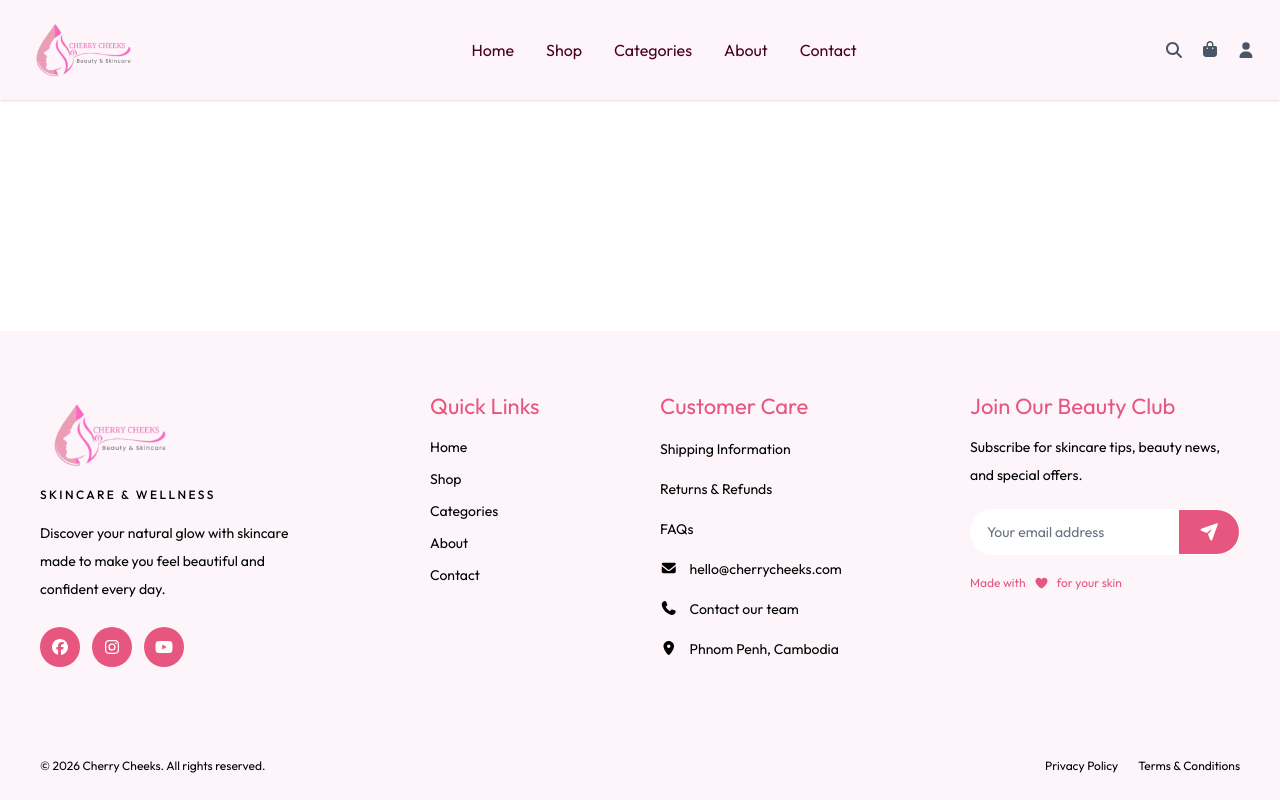
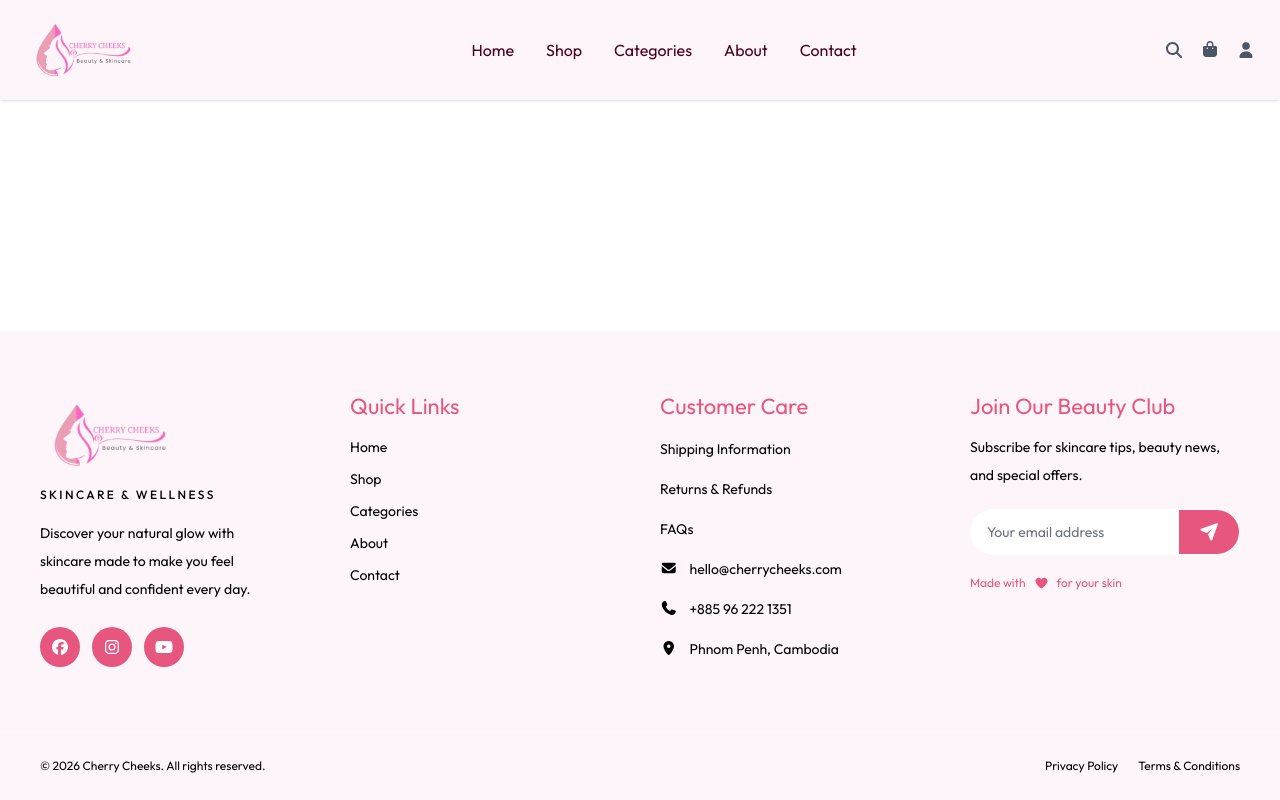
Before and after one commit to Seyhaz-Dev/Cherry-Cheeks-Cosmetics, a React (Vite) app: page /contact in a window 1280 px wide. Built offline with nearby package versions, Linux system fonts and the light colour scheme.

Commit message:
done branch feat/footer

```diff
--- a/src/components/Footer.jsx
+++ b/src/components/Footer.jsx
@@ -40,8 +40,8 @@ function Footer() {
             </p>
 
             <p className="mt-4 max-w-sm text-sm leading-7 text-[var(--color-black)]">
-              Discover your natural glow with skincare made to
-              make you feel beautiful and confident every day.
+              Discover your natural glow with <br />skincare made to
+              make you feel <br />beautiful and confident every day.
             </p>
 
             {/* Social Media */}
@@ -79,7 +79,7 @@ function Footer() {
           </div>
 
           {/* Quick Links */}
-          <div className="ml-[80px]">
+          <div className="min-w-0">
             <h3 className="mb-5 text-base font-semibold text-[var(--color-pink-text)]">
               Quick Links
             </h3>
@@ -161,7 +161,7 @@ function Footer() {
                   icon={faPhone}
                   className="mt-1 shrink-0"
                 />
-                <span>Contact our team</span>
+                <span>+885 96 222 1351</span>
               </li>
 
               <li className="flex items-start gap-3">
```
